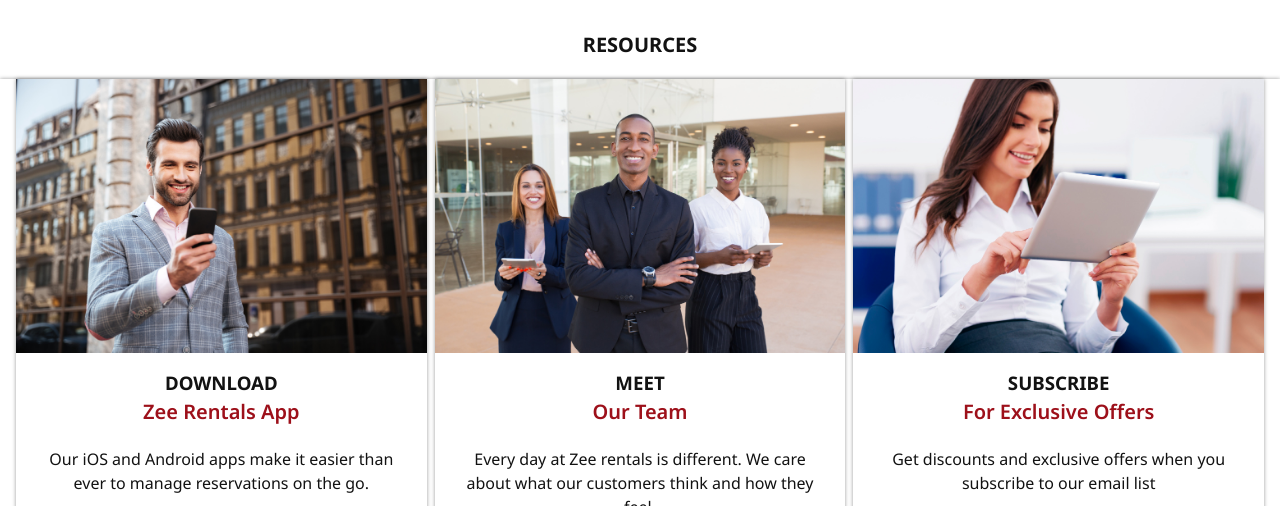
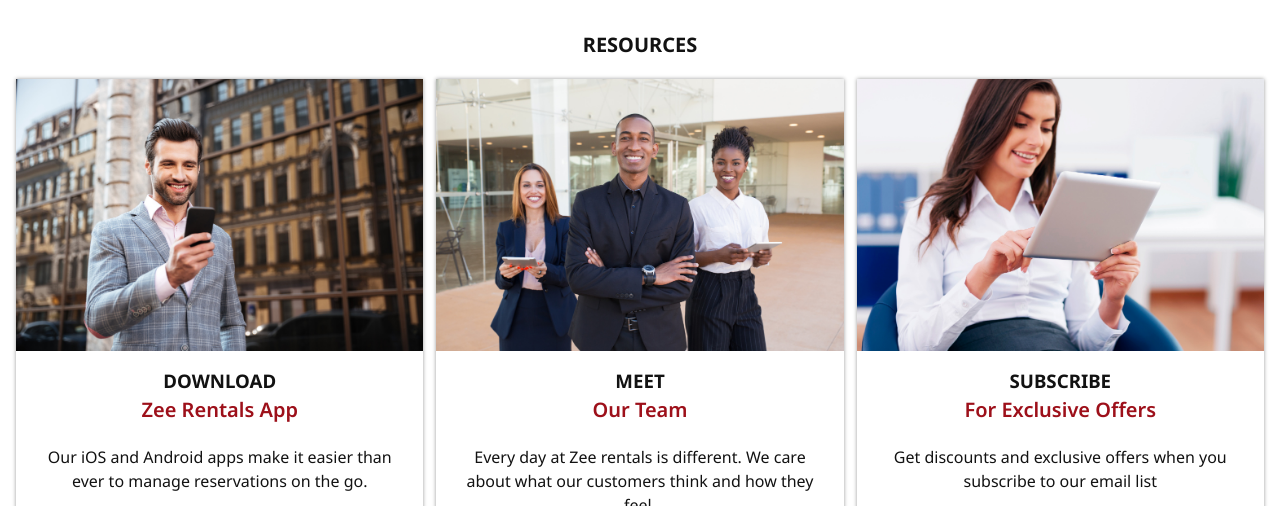
Before and after one commit to kushyzee/zee-rentals-landing-page, a plain HTML site: page index.html in a window 1280 px wide. Shown: the part 1598-2104 px from the top of the page. Drawn offline with Linux system fonts and the light colour scheme.

Commit message:
update styles.css

```diff
--- a/css/styles.css
+++ b/css/styles.css
@@ -354,7 +354,7 @@ hr {
   margin-bottom: 1em;
 }
 
-#resources div:not(.ios-android, .resources-form) {
+#resources div:not(.ios-android, .resources-form, .resources-wrapper) {
   margin: 0 1em 1.5em;
   box-shadow: 0 2px 6px hsla(0, 0%, 0%, .4);
 }
@@ -590,15 +590,16 @@ footer {
   gap: .5em;
 }
 
+#resources div:not(.ios-android, .resources-form, .resources-wrapper) {
+  margin: 0;
+  box-shadow: 0 0 4px hsla(0, 0%, 0%, .4);
+}
+
 .resources-wrapper {
+  margin: 0;
   display: flex;
   padding: 0 1em 1.5em;
-  gap: .5em;
-}
-
-#resources div:not(.ios-android, .resources-form) {
-  margin: 0;
-  box-shadow: 0 0 4px hsla(0, 0%, 0%, .4);
+  gap: .8em;
 }
 
 .ios-android {
```
